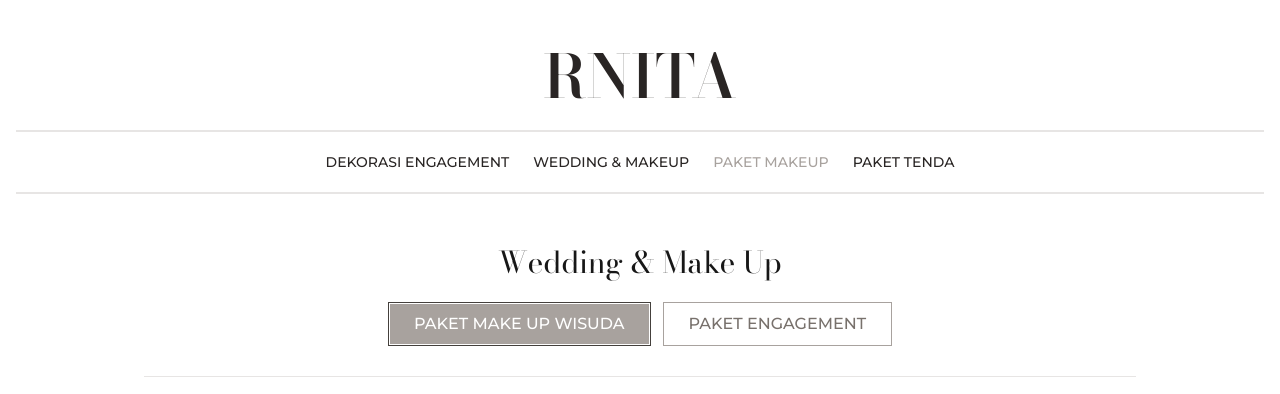
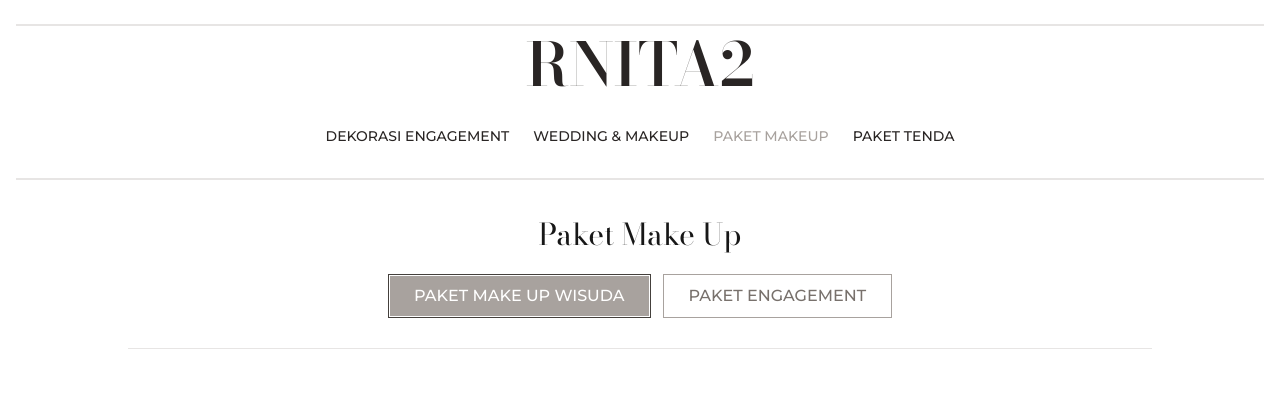
Before and after one commit to mezzalunastudio/rnita, a Next.js app: page /paket-makeup in a window 1280 px wide. Shown: the top 394 px of the page. Built offline with nearby package versions, Linux system fonts and the light colour scheme.

Commit message:
add burger

```diff
--- a/app/components/Header.tsx
+++ b/app/components/Header.tsx
@@ -1,5 +1,6 @@
 "use client";
-import React from "react";
+import React, { useState } from "react";
+import { FiMenu, FiX } from "react-icons/fi";
 import Link from "next/link";
 import { usePathname } from "next/navigation";
 import { Montserrat } from "next/font/google";
@@ -9,6 +10,13 @@ interface INavLink {
   label: string;
   href: string;
 }
+
+const navLinks: INavLink[] = [
+  { label: "Dekorasi Engagement", href: "/dekorasi-engagement" },
+  { label: "Wedding & Makeup", href: "/wedding-and-makeup" },
+  { label: "Paket Makeup", href: "/paket-makeup" },
+  { label: "Paket Tenda", href: "/paket-tenda" },
+];
 
 const bodoni = Bodoni_Moda({
   weight: "600",
@@ -20,29 +28,46 @@ const montserrat = Montserrat({
   subsets: ["latin"],
 });
 
-const navLinks: INavLink[] = [
-  { label: "Dekorasi Engagement", href: "/dekorasi-engagement" },
-  { label: "Wedding & Makeup", href: "/wedding-and-makeup" },
-  { label: "Paket Makeup", href: "/paket-makeup" },
-  { label: "Paket Tenda", href: "/paket-tenda" },
-];
-
 export default function Header() {
   const pathname = usePathname();
+  const [isMenuOpen, setIsMenuOpen] = useState(false);
 
   return (
-    <header className="text-stone-800 py-4 h-52 flex flex-col justify-center items-center">
+    <header className="text-stone-800 py-4 h-52 flex flex-col justify-between items-center">
       <div className="container mx-auto px-4 flex flex-col lg:flex-col items-center lg:justify-between space-y-2">
         <Link
           href="/wedding-and-makeup"
-          className={`text-6xl font-extrabold lg:mb-0 lg:text-6xl uppercase m-4 p-4 ${bodoni.className}`}
+          className={`md:hidden block text-6xl font-extrabold lg:mb-0 lg:text-6xl uppercase px-4 md:px-6 pt-10 md:pt-2 ${bodoni.className}`}
         >
-          rnita
+          rnita1
         </Link>
+
         <div className="border-y-2 border-stone-200 w-full flex justify-center">
           <div className="w-full max-w-7xl px-4 flex flex-col items-center">
+            <Link
+              href="/wedding-and-makeup"
+              className={`md:block hidden text-6xl font-extrabold lg:mb-0 lg:text-6xl uppercase px-4 md:px-6 pt-10 md:pt-2 ${bodoni.className}`}
+            >
+              rnita2
+            </Link>
+
+            <button
+              className="md:hidden fixed top-5 right-5 z-50 p-2"
+              onClick={() => setIsMenuOpen(!isMenuOpen)}
+              aria-label="Toggle Menu"
+            >
+              {isMenuOpen ? (
+                <FiX className="w-6 h-6 text-stone-800" />
+              ) : (
+                <FiMenu className="w-6 h-6 text-stone-800" />
+              )}
+            </button>
             <nav
-              className={`flex flex-wrap gap-4 lg:gap-6 justify-center py-5 ${montserrat.className}`}
+              className={`${
+                isMenuOpen ? "flex" : "hidden"
+              } fixed inset-0 bg-white bg-opacity-90 backdrop-blur z-40 md:static md:block md:bg-transparent md:flex flex-col md:flex-row items-center justify-center gap-4 md:gap-6 py-8 px-6 ${
+                montserrat.className
+              }`}
             >
               {navLinks.map((link, index) => {
                 const isActive = pathname === link.href;
@@ -50,7 +75,7 @@ export default function Header() {
                   <Link
                     key={index}
                     href={link.href}
-                    className={`text-sm hover:text-stone-400 lg:text-sm font-medium uppercase ${
+                    className={`text-lg md:text-sm hover:text-stone-400 font-medium uppercase ${
                       isActive ? "text-stone-400" : "text-stone-800"
                     } ${
                       link.label === "Whatsapp"
@@ -63,6 +88,7 @@ export default function Header() {
                         ? undefined
                         : "noopener noreferrer"
                     }
+                    onClick={() => setIsMenuOpen(false)} // Close menu on link click
                   >
                     {link.label}
                   </Link>
--- a/app/dekorasi-engagement/page.tsx
+++ b/app/dekorasi-engagement/page.tsx
@@ -79,15 +79,14 @@ export default function DecorationEngagementPage() {
   return (
     <>
       <Header />
-      <section className="min-h-screen text-stone-800 flex flex-col items-center p-5">
+      <section className="flex flex-col items-center">
         <h1
-          className={`text-3xl font-medium mb-6 text-center mt-2 sm:mt-4 ${bodoni.className}`}
+          className={`text-3xl font-medium mb-2 text-center mt-7 sm:mt-3 md:mt-2 ${bodoni.className}`}
         >
-          {" "}
           Paket Dekorasi Engagement
         </h1>
         <div
-          className={`flex flex-wrap gap-4 justify-center mb-8 ${montserrat.className}`}
+          className={`flex flex-wrap gap-x-4 justify-center mb-8 ${montserrat.className}`}
         >
           {decorationPackages.map((paket, index) => (
             <button
--- a/app/paket-makeup/page.tsx
+++ b/app/paket-makeup/page.tsx
@@ -64,14 +64,14 @@ export default function MakeupPackages() {
   return (
     <>
       <Header />
-      <section className="min-h-screen flex flex-col items-center p-5">
+      <section className="flex flex-col items-center">
         <h1
-          className={`text-3xl font-medium mb-6 text-center mt-2 sm:mt-4 ${bodoni.className}`}
+          className={`text-3xl font-medium mb-6 text-center mt-7 sm:mt-3 md:mt-2 ${bodoni.className}`}
         >
-          Wedding & Make Up
+          Paket Make Up
         </h1>
         <div
-          className={`flex flex-wrap gap-4 justify-center mb-8 ${montserrat.className}`}
+          className={`flex flex-wrap gap-x-4 justify-center mb-8 ${montserrat.className}`}
         >
           {buttons.map((button) => (
             <button
--- a/app/wedding-and-makeup/page.tsx
+++ b/app/wedding-and-makeup/page.tsx
@@ -79,15 +79,15 @@ export default function Page() {
   return (
     <>
       <Header />
-      <section className="min-h-screen flex flex-col items-center p-5">
+      <section className="flex flex-col items-center">
         <h1
-          className={`text-3xl font-medium mb-6 text-center mt-2 sm:mt-4 ${bodoni.className}`}
+          className={`text-3xl font-medium mb-2 text-center mt-7 sm:mt-3 md:mt-2 ${bodoni.className}`}
         >
           Wedding & Make Up
         </h1>
         <div
-          className={`flex flex-wrap gap-4 justify-center mb-8 ${montserrat.className}`}
-        >
+          className={`flex flex-wrap gap-x-4 justify-center mb-8 ${montserrat.className}`}
+          >
           {buttons.map((button) => (
             <button
               key={button.title}
```
